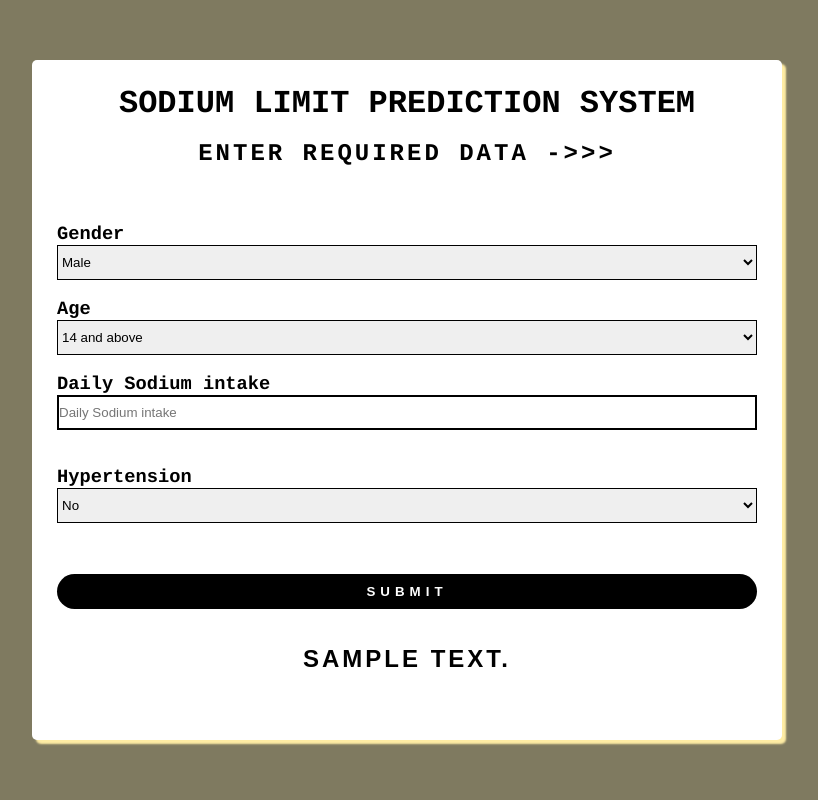
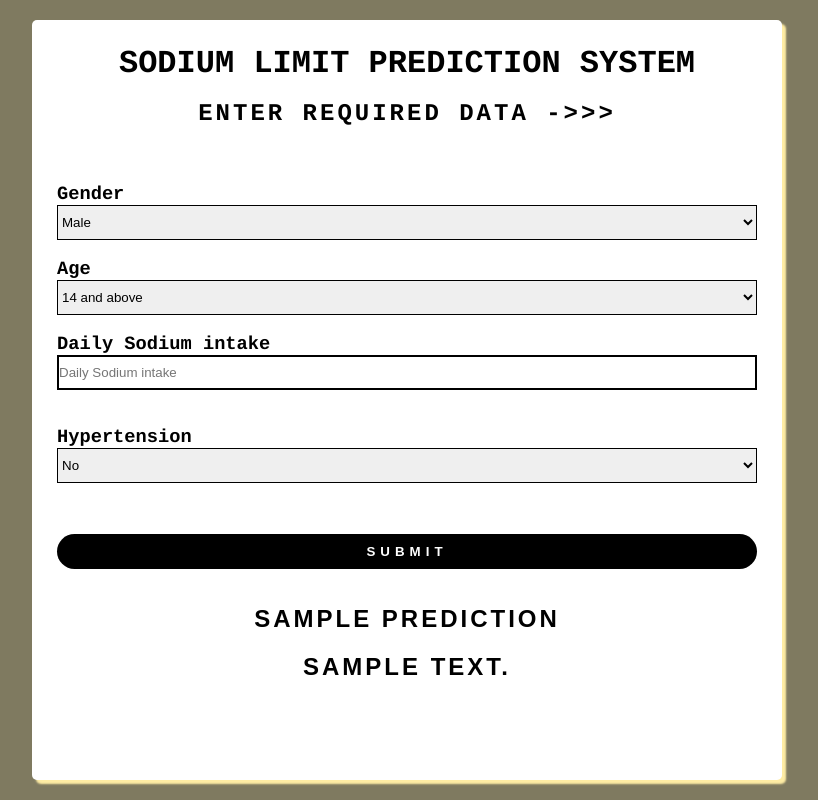
Before and after one commit to gmd1609/Sodium-Prediction-Heroku, a Flask app: template templates/index.html in a window 1280 px wide. Shown: the whole page, without its empty margins (233-1051 px from the left). Run offline with Flask 2, Linux system fonts and the light colour scheme; the template is opened without the code that fills it: most values are stand-ins (such as "Sample title", 1, 10 or a date in 2020); parts of the project's set-up code (start-up, migrations or seed data) failed here and were passed over.

Commit message:
Update index.html

```diff
--- a/templates/index.html
+++ b/templates/index.html
@@ -57,6 +57,7 @@
             <br>
             <div>
                 <center>
+		  <h2 style="color: black">{{ prediction }}</h2>
                   <h2 style="color: black">{{ prediction_text }}</h2>
                 </center>
             </div>
@@ -259,7 +260,7 @@
             transform: translate(-50%,-50%);
             max-width: 750px;
             width: 100%;
-            height: 85%;
+            height: 95%;
             background: #fff;
             padding: 25px;
             border-radius: 5px;
```
